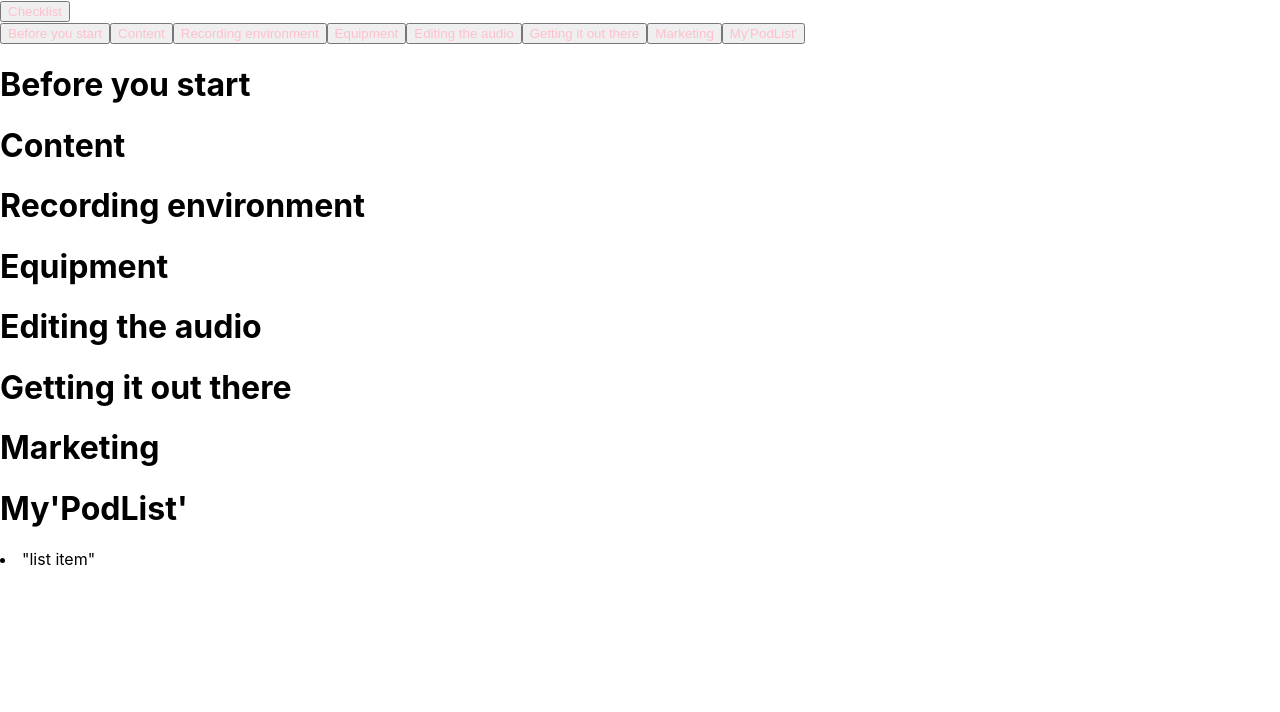
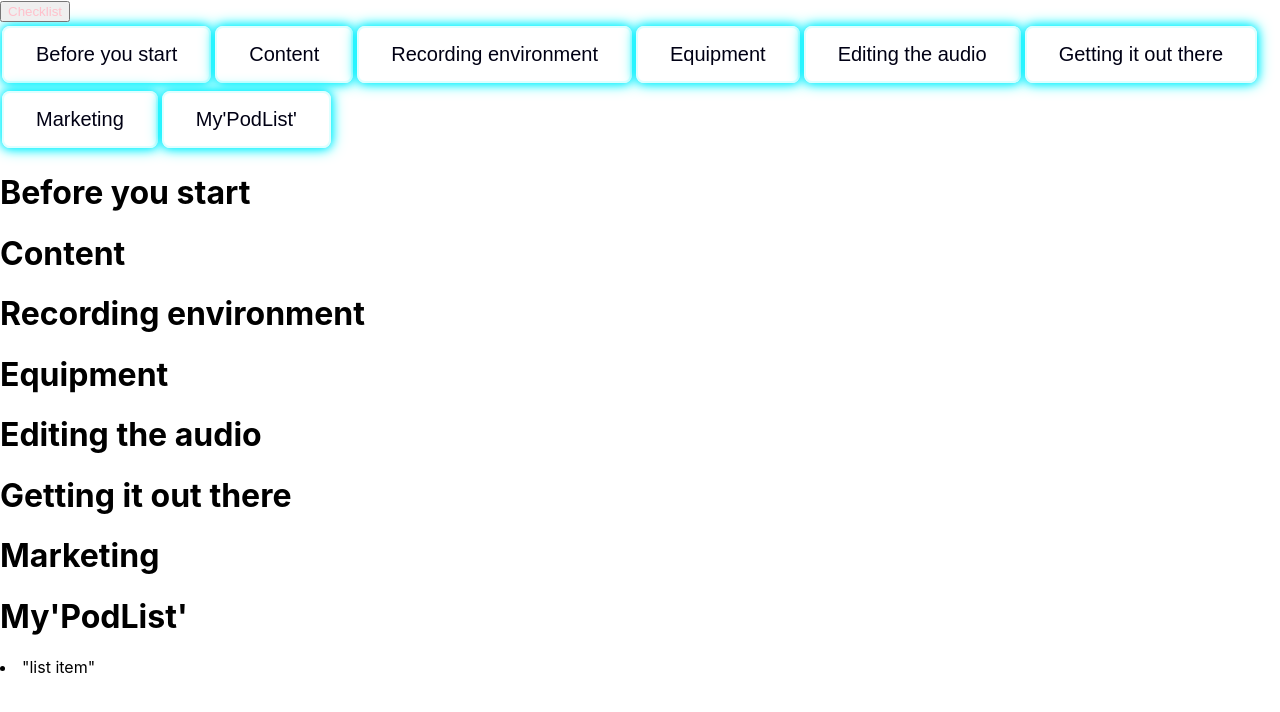
Before and after one commit to SchoolOfCode/w15_collaborative-react-project-podclass, a React (Create React App) app in the folder podclass/: page / in a window 1280 px wide. Shown: the top 712 px of the page. Built offline with nearby package versions, Linux system fonts and the light colour scheme.

Commit message:
added Vik's button stylings

```diff
--- a/podclass/src/App.css
+++ b/podclass/src/App.css
@@ -1,4 +1,4 @@
-.App {
+/* .App {
   text-align: center;
 }
 
@@ -42,4 +42,44 @@ buttons {
 a {
   color: purple;
   text-decoration: underline;
+} */
+
+.nav-button {
+  background-color: rgba(255, 255, 255, 0.995);
+  color: rgb(0, 0, 20);
+  padding: 15px 32px;
+  text-align: center;
+  display: inline-block;
+  font-size: 20px;
+  margin: 4px 2px;
+  cursor: pointer;
+  border-radius: 8px;
+  border: 2px solid #DEFFFF;
+  box-shadow: 0 0 15px #00FFFF, 0 0 10px #00D9FF;
 }
+.nav-button:hover {
+  background-color: rgba(255, 255, 255, 0.995);
+  color: rgb(20, 8, 0);
+  padding: 15px 32px;
+  text-align: center;
+  display: inline-block;
+  font-size: 20px;
+  margin: 4px 2px;
+  cursor: pointer;
+  border-radius: 8px;
+  border: 2px solid #FDD7C5;
+  box-shadow: 0 0 15px #FF5E00, 0 0 10px #FF4800;
+}
+.nav-button-clicked {
+  background-color: rgba(20, 0, 0, 0.794);
+  color: #FF0000;
+  padding: 15px 32px;
+  text-align: center;
+  display: inline-block;
+  font-size: 20px;
+  margin: 4px 2px;
+  cursor: pointer;
+  border-radius: 8px;
+  border: 2px solid #FF0000;
+  box-shadow: 0 0 15px #FF0000, 0 0 10px #FF004C;
+}
--- a/podclass/src/App.js
+++ b/podclass/src/App.js
@@ -21,16 +21,26 @@ const [isOpen, setIsOpen] = React.useState(false)
 const [content, setContent] = useState([contentData]);
 const [contentState, setContentState] = useState("");
 const listItem = ["item 1", "item 2", "item 3"];
+const [buttonClass, setButtonClass] = useState ("nav-button");
+console.log("this is the class", buttonClass);
     /* contentData.map((contentData) => {
       <p key={`${contentData.id}`}>{contentData.header} </p>}); */
  function changeState(key) {
         setContentState(key);
         console.log("hello", contentState);
       }
+function changeButtonClass (){
+  if (buttonClass === "nav-button") {
+    setButtonClass("nav-button-clicked");
+    console.log("class changed");
+  }
+}
       return (
 <>
    <div style={buttonWrapperStyles}>
-      <button onClick={()=> setIsOpen(true)}>
+      <button onClick={()=> {
+        setIsOpen(true);
+       }}>
         Checklist
       </button>
 
@@ -49,6 +59,8 @@ const listItem = ["item 1", "item 2", "item 3"];
               buttonName={button}
               identity={changeState}
               identityNumber={titles.indexOf(`${button}`)}
+              className={buttonClass}
+              onClick={changeButtonClass}
             />
           ))
       )}
--- a/podclass/src/components/Button/index.js
+++ b/podclass/src/components/Button/index.js
@@ -1,7 +1,8 @@
 import React from "react";
 
-const Button = ({ identity, identityNumber, buttonName }) => {
-  return <button onClick={() => identity(identityNumber)}>{buttonName}</button>;
-}
+const Button = ({ identity, identityNumber, buttonName, className, changeButtonClass }) => {
+  return <button className={className} onClick={() => identity(identityNumber)}
+      >{buttonName}</button>;
+  }
 
 export default Button;
```
